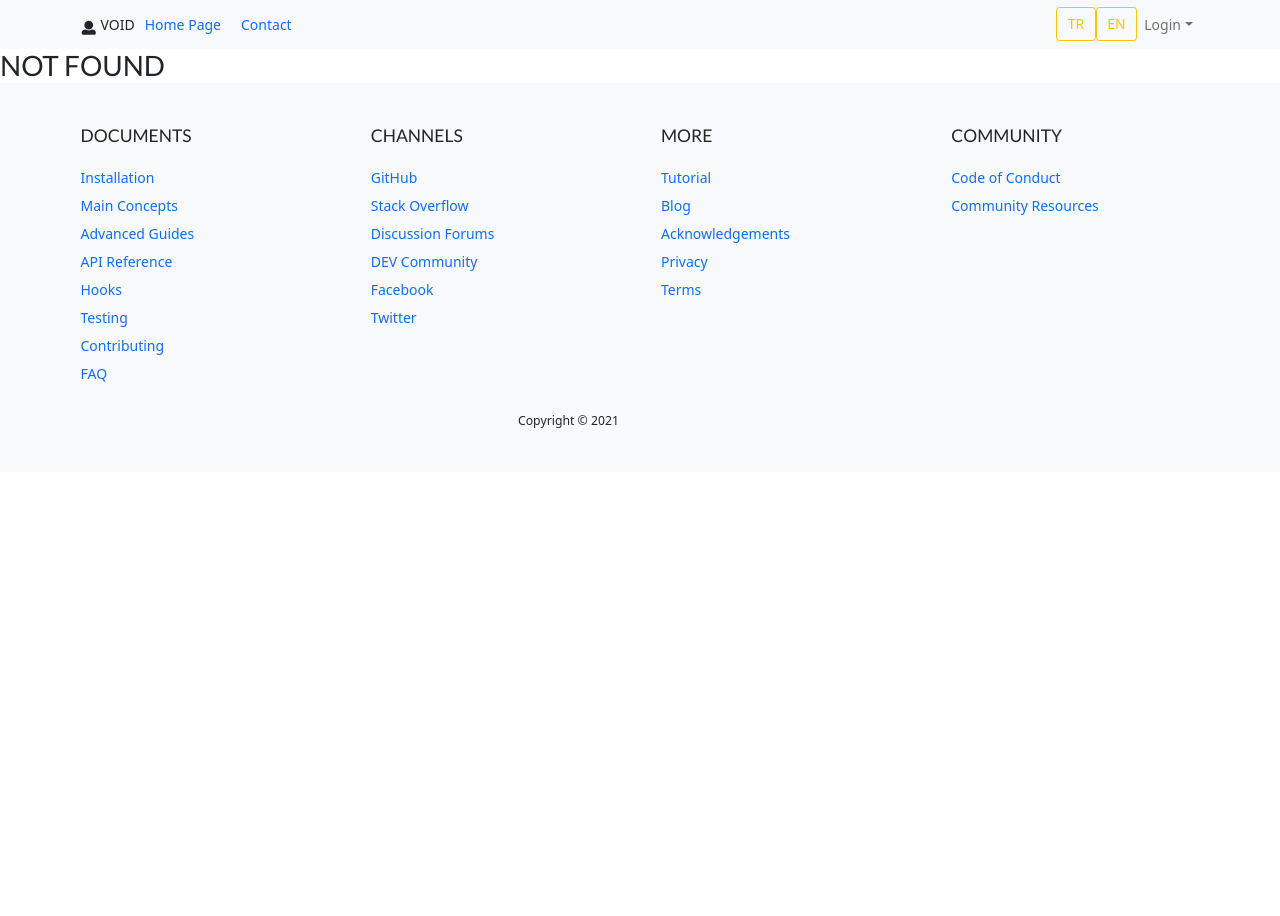
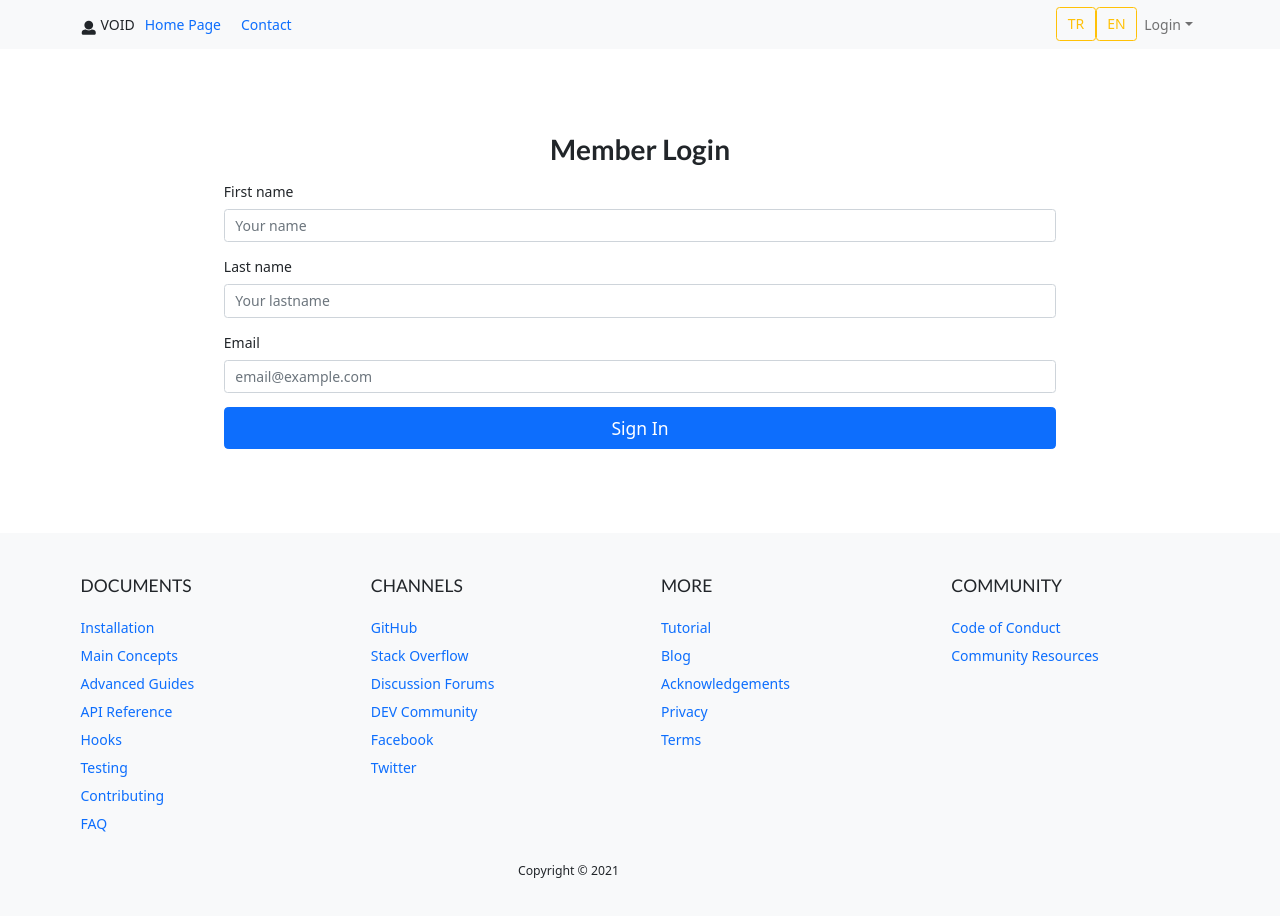
Before and after one commit to hasanbala/scorp-case, a React (Create React App) app: page /login in a window 1280 px wide. Shown: the top 916 px of the page. Before the commit the page ends 800 px from the top, so only its background shows below. Built offline with nearby package versions, Linux system fonts and the light colour scheme.

Commit message:
first commit

```diff
--- a/src/components/i18n/locales/en/en.json
+++ b/src/components/i18n/locales/en/en.json
@@ -4,7 +4,9 @@
         "home" : "Home Page",
         "contact" : "Contact",
         "login" : "Login",
-        "logout" : "Logout"
+        "logout" : "Logout",
+        "loginTitle" : "Member Login",
+        "loginButton" : "Sign In"
 
       },
       "content" : {
--- a/src/components/i18n/locales/tr/tr.json
+++ b/src/components/i18n/locales/tr/tr.json
@@ -3,7 +3,11 @@
       "navi" : {
         "home" : "Anasayfa",
         "contact" : "İletişim",
-        "logs" : "Login"
+        "login" : "Giriş",
+        "logout" : "Çıkış",
+        "loginTitle" : "Üye Girişi",
+        "loginButton" : "Giriş Yap"
+
       },
       "content" : {
         "loremTitle" : "Lorem Ipsum Nedir?",
--- a/src/components/login/Login.js
+++ b/src/components/login/Login.js
@@ -1,5 +1,83 @@
-import React from "react";
+import React, { useState } from "react";
+import { useTranslation } from "react-i18next";
+import "../i18n";
 
 export const Login = () => {
-  return <div></div>;
+  const { t } = useTranslation("translations");
+
+  const [firstName, setFirstName] = useState("");
+  const [email, setEmail] = useState("");
+
+  const changefirstName = (event) => {
+    setFirstName(event.target.value);
+  };
+
+  const changeemail = (event) => {
+    setEmail(event.target.value);
+  };
+
+  return (
+    <div className="contact py-5 my-5">
+      <div className="container col-md-8 order-md-1">
+        <div className="mb-3 text-center">
+          <h2 className="font-weight-bold ">{t("navi.loginTitle")}</h2>
+        </div>
+        <form className="needs-validation">
+          <div className="row">
+            <div className=" mb-3">
+              <label htmlFor="firstName">{t("contact.firstName")}</label>
+              <input
+                type="text"
+                className="form-control"
+                // name="firstName"
+                id="firstName"
+                placeholder={`${t("contact.firstNameHolder")}`}
+                required=""
+                value={firstName}
+                onChange={changefirstName}
+              ></input>
+              <div className="invalid-feedback">
+                {t("contact.firstNameValid")}
+              </div>
+            </div>
+
+            <div className="mb-3">
+              <label htmlFor="lastName">{t("contact.lastName")}</label>
+              <input
+                type="text"
+                className="form-control"
+                // name="lastName"
+                id="lastName"
+                placeholder={`${t("contact.lastNameHolder")}`}
+                required=""
+              ></input>
+              <div className="invalid-feedback">
+                {t("contact.lastNameValid")}
+              </div>
+            </div>
+          </div>
+
+          <div className="mb-3">
+            <label htmlFor="email">
+              {t("contact.email")} <span className="text-muted"></span>
+            </label>
+            <input
+              type="email"
+              className="form-control"
+              //   name="email"
+              id="email"
+              placeholder="email@example.com"
+              required=""
+              value={email}
+              onChange={changeemail}
+            ></input>
+            <div className="invalid-feedback">{t("contact.emailValid")}</div>
+          </div>
+          <button className="btn btn-primary btn-lg btn-block" type="submit">
+            {t("navi.loginButton")}
+          </button>
+        </form>
+      </div>
+    </div>
+  );
 };
--- a/src/components/login/index.js
+++ b/src/components/login/index.js
@@ -1 +1 @@
-export * from "./index";
+export * from "./Login";
--- a/src/components/root/App.js
+++ b/src/components/root/App.js
@@ -5,6 +5,7 @@ import { Content } from "../content";
 import { Footer } from "../footer";
 import { NotFound } from "../notFound";
 import { Contact } from "../contact/Contact";
+import { Login } from "../login";
 
 export const App = () => {
   return (
@@ -13,6 +14,7 @@ export const App = () => {
       <Switch>
         <Route exact path="/" component={Content} />
         <Route exact path="/contact" component={Contact} />
+        <Route exact path="/login" component={Login} />
         <Route component={NotFound} />
       </Switch>
       <Footer />
```
